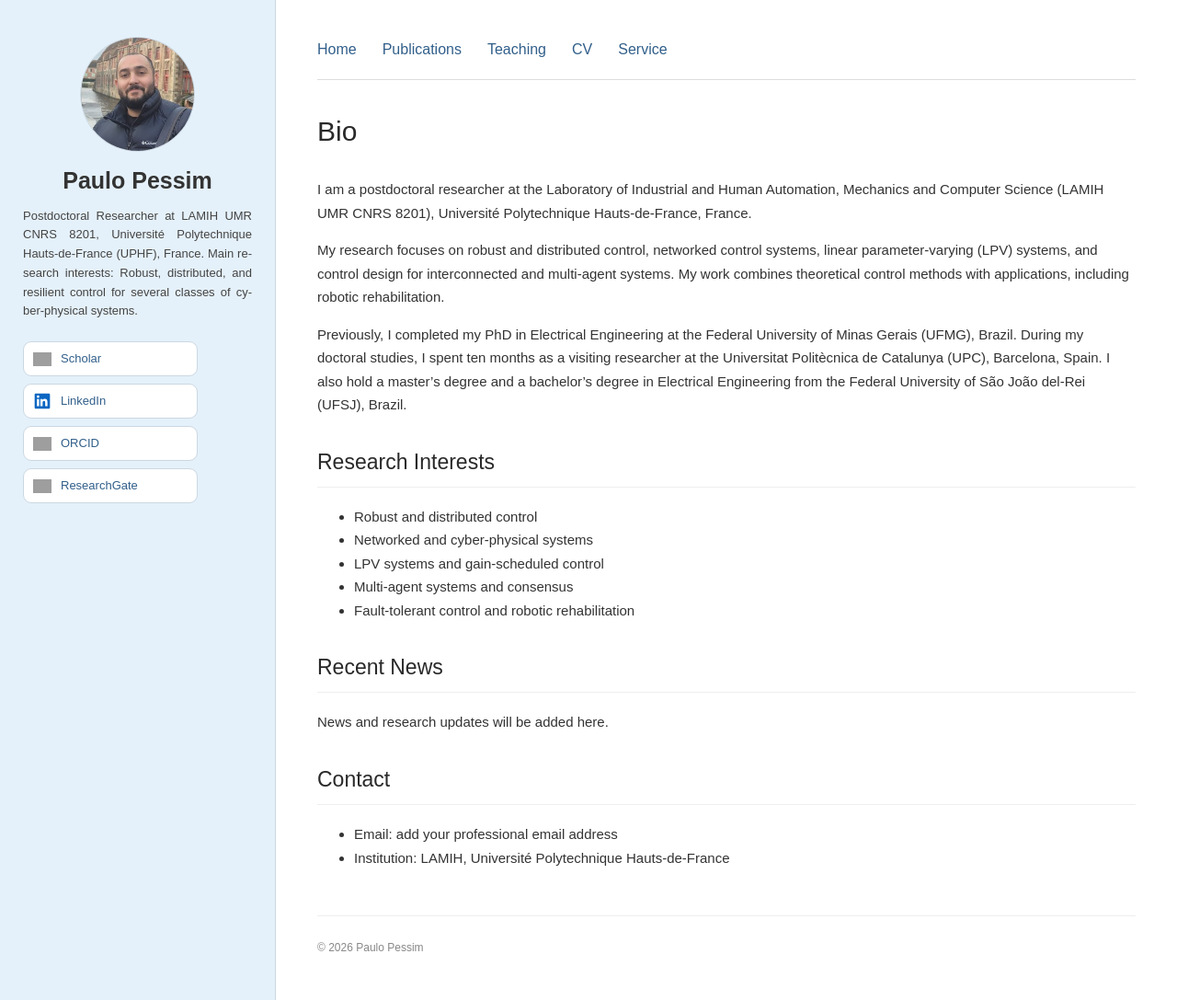
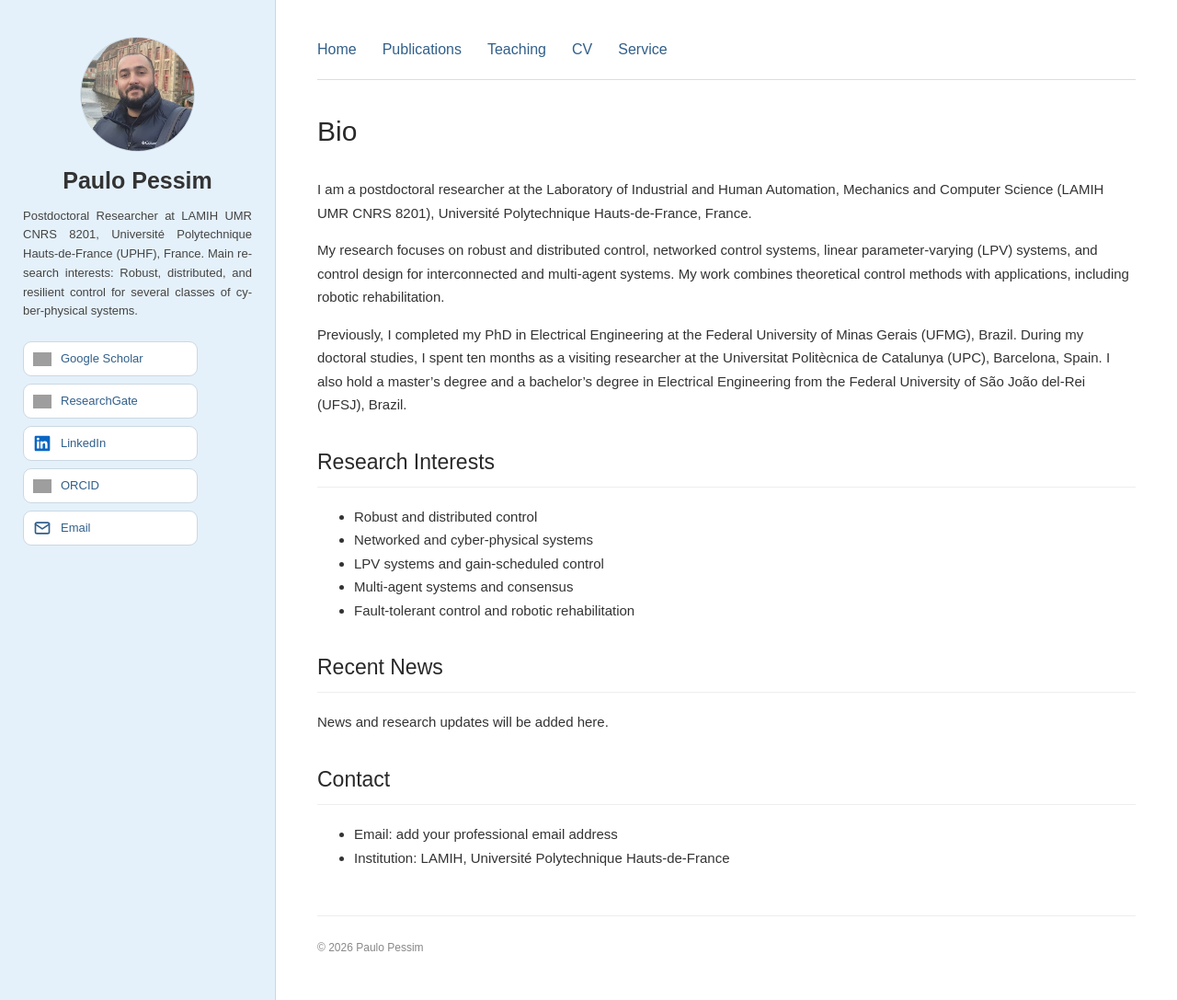
Before and after one commit to ppessim/ppessim.github.io, a Jekyll site: the page built from index.md, in a window 1280 px wide and 1087 px high. Shown: the whole window at 92% size. Built offline with Jekyll 4.4.1, drawn with Linux system fonts in a browser that asks for light colours; grey boxes are pictures that could not be loaded.

Commit message:
Update default.html

```diff
--- a/_layouts/default.html
+++ b/_layouts/default.html
@@ -29,21 +29,27 @@
       </p>
 
 
+
 <div class="social-links">
+
   <a href="https://scholar.google.com.br/citations?user=rESplHkAAAAJ&hl=pt-BR"
      target="_blank" rel="noopener noreferrer">
     <img src="https://cdn.simpleicons.org/googlescholar/4285F4"
          alt="" class="social-icon">
-    <span>Scholar</span>
+    <span>Google Scholar</span>
+  </a>
+
+  <a href="https://www.researchgate.net/profile/Paulo-Pessim"
+     target="_blank" rel="noopener noreferrer">
+    <img src="https://cdn.simpleicons.org/researchgate/00CCBB"
+         alt="" class="social-icon">
+    <span>ResearchGate</span>
   </a>
 
   <a href="https://www.linkedin.com/in/paulo-pessim-a3552aba/"
      target="_blank" rel="noopener noreferrer">
-    <svg class="social-icon"
-         xmlns="http://www.w3.org/2000/svg"
-         viewBox="0 0 24 24"
-         fill="#0A66C2"
-         aria-hidden="true">
+    <svg class="social-icon" xmlns="http://www.w3.org/2000/svg"
+         viewBox="0 0 24 24" fill="#0A66C2" aria-hidden="true">
       <path d="M20.45 2H3.55C2.69 2 2 2.68 2 3.52v16.96c0 .84.69 1.52 1.55 1.52h16.9c.86 0 1.55-.68 1.55-1.52V3.52c0-.84-.69-1.52-1.55-1.52ZM7.93 18.74H4.96V9.2h2.97v9.54ZM6.44 7.9a1.72 1.72 0 1 1 0-3.44 1.72 1.72 0 0 1 0 3.44Zm12.3 10.84h-2.96V14.1c0-1.1-.02-2.52-1.54-2.52-1.54 0-1.78 1.2-1.78 2.44v4.72H9.5V9.2h2.84v1.3h.04c.4-.75 1.36-1.54 2.8-1.54 3 0 3.56 1.97 3.56 4.53v5.25Z"/>
     </svg>
     <span>LinkedIn</span>
@@ -56,13 +62,19 @@
     <span>ORCID</span>
   </a>
 
-  <a href="https://www.researchgate.net/profile/Paulo-Pessim"
-   target="_blank" rel="noopener noreferrer">
-  <img src="https://cdn.simpleicons.org/researchgate/00CCBB"
-       alt="" class="social-icon">
-  <span>ResearchGate</span>
-</a>
+  <a href="mailto:YOUR_EMAIL_ADDRESS">
+    <svg class="social-icon" xmlns="http://www.w3.org/2000/svg"
+         viewBox="0 0 24 24" fill="none" stroke="#315F8A"
+         stroke-width="2" stroke-linecap="round"
+         stroke-linejoin="round" aria-hidden="true">
+      <rect x="3" y="5" width="18" height="14" rx="2"/>
+      <path d="m3 7 9 6 9-6"/>
+    </svg>
+    <span>Email</span>
+  </a>
+
 </div>
+
 
     </aside>
 
```
